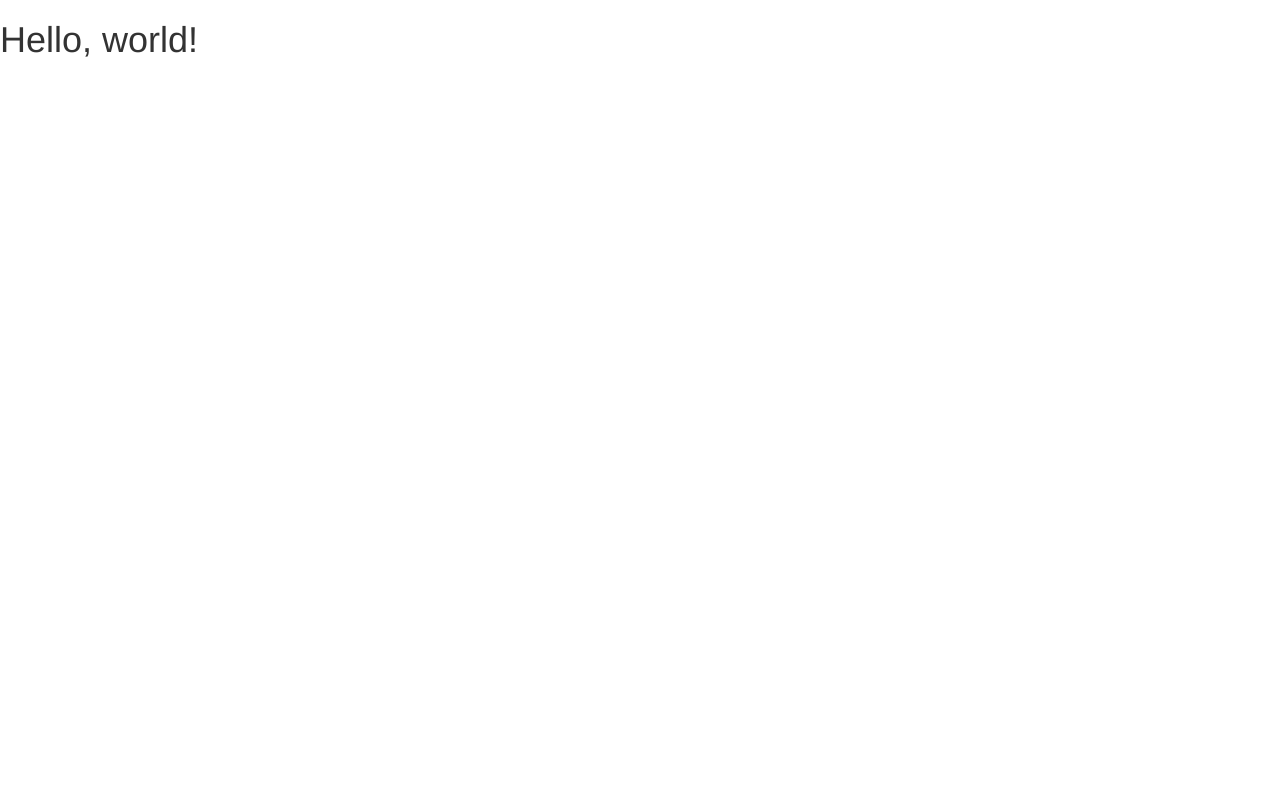
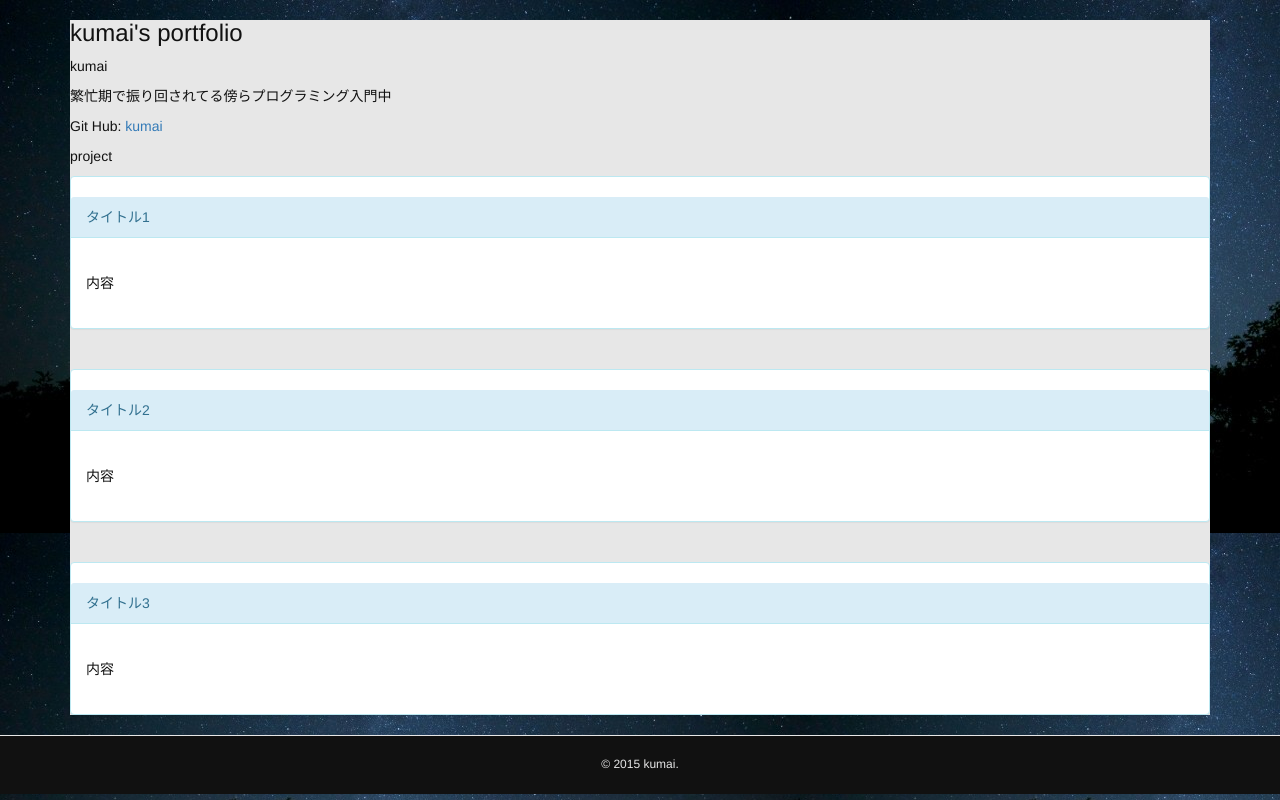
Before and after one commit to kuma563/kuma563.github.io, a plain HTML site: page index.html in a window 1280 px wide. Drawn offline with nearby package versions, Linux system fonts and the light colour scheme.

Commit message:
portfolio

```diff
--- a/index.html
+++ b/index.html
@@ -3,8 +3,9 @@
   <head>
     <meta charset="utf-8">
     <meta http-equiv="X-UA-Compatible" content="IE=edge">
-    <meta name="viewport" content="width=device-width, initial-scale=1">
-    <title>Bootstrap Sample</title>
+    <meta name="keywords" content="kumai,portfolio,GitHub,html,bootstrap">
+    <meta name="description" content="kumai's portfolio">
+    <title>kumai portfolio</title>
     <!-- BootstrapのCSS読み込み -->
     <link rel="stylesheet" href="//maxcdn.bootstrapcdn.com/bootstrap/3.3.5/css/bootstrap.min.css">
     <!-- jQuery読み込み -->
@@ -12,7 +13,53 @@
     <!-- BootstrapのJS読み込み -->
     <script src="//maxcdn.bootstrapcdn.com/bootstrap/3.3.5/js/bootstrap.min.js"></script>
   </head>
-  <body>
-    <h1>Hello, world!</h1>
+  <style>
+
+    section {
+      background-color: #e7e7e7;
+      color: #111;
+    }
+
+    footer {
+      border-top: 1px solid#e7e7e7;
+      background-color: #111;
+      text-align: center;
+      }
+
+    .copyright {
+      padding: 20px 0;
+      font-size: 12px;
+      color: #e6e6e7;
+    }
+
+  </style>
+  <body background="night-trees-milky-way-stars.jpg">
+     <div class="container">
+      <section>
+        <h3>kumai's portfolio</h3>
+        <p>kumai</p>
+        <p>繁忙期で振り回されてる傍らプログラミング入門中</p>
+        <p>Git Hub: <a href="https.//github.com/kuma563">kumai</a></p>
+        <p>project</p>
+
+      <div class="panel panel-info">
+  	　　　<div class="panel-heading">タイトル1<a href=""></a></div>
+    　	　　<div class="panel-body">内容</div>
+    　	</div>
+
+    　<div class="panel panel-info">
+ 	　　　<div class="panel-heading">タイトル2<a href=""></a></div>
+	　　　<div class="panel-body">内容</div>
+	　　</div>
+
+      <div class="panel panel-info">
+	　　　<div class="panel-heading">タイトル3<a href=""></a></div>
+　	　　<div class="panel-body">内容</div>
+	　　</div>
+     </section>
+    </div>
+    <footer>
+      <div class="copyright">© 2015 kumai.</div>
+    </footer>
   </body>
 </html>
```
Also changed, not shown: night-trees-milky-way-stars.jpg (added).
